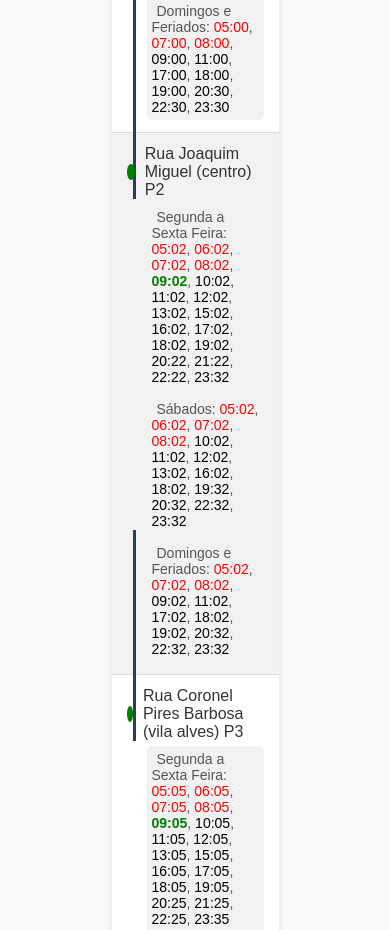
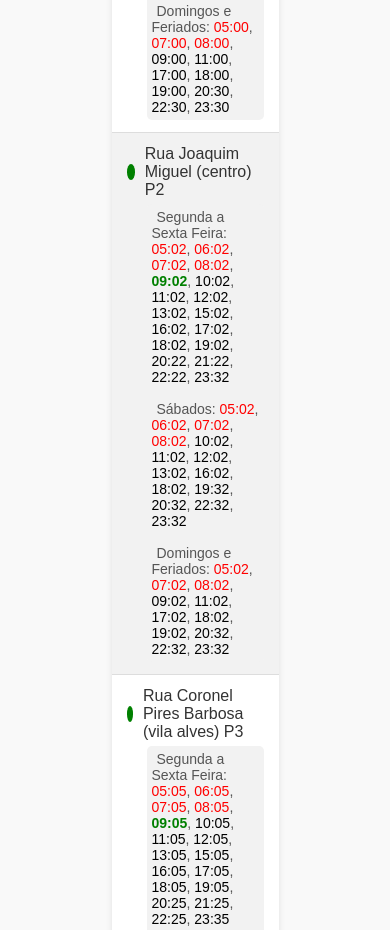
Before and after one commit to tugguara/transporte, a website: page index.html in a window 390 px wide. Shown: the part 3403-4333 px from the top of the page. Drawn offline with Linux system fonts and the light colour scheme.

Commit message:
mobile error

```diff
--- a/style.css
+++ b/style.css
@@ -282,6 +282,11 @@ footer p {
     left: 6.5px; /* Centraliza com a bolinha */
     z-index: 0; /* Fica atrás da bolinha */
 }
+@media (max-width: 768px) {
+    .itinerary-table .dot-container::before {
+        display: none;
+    }
+}
 
 /* Esconde a linha antes da primeira bolinha */
 .itinerary-table tr:first-child .dot-container::before {
```
